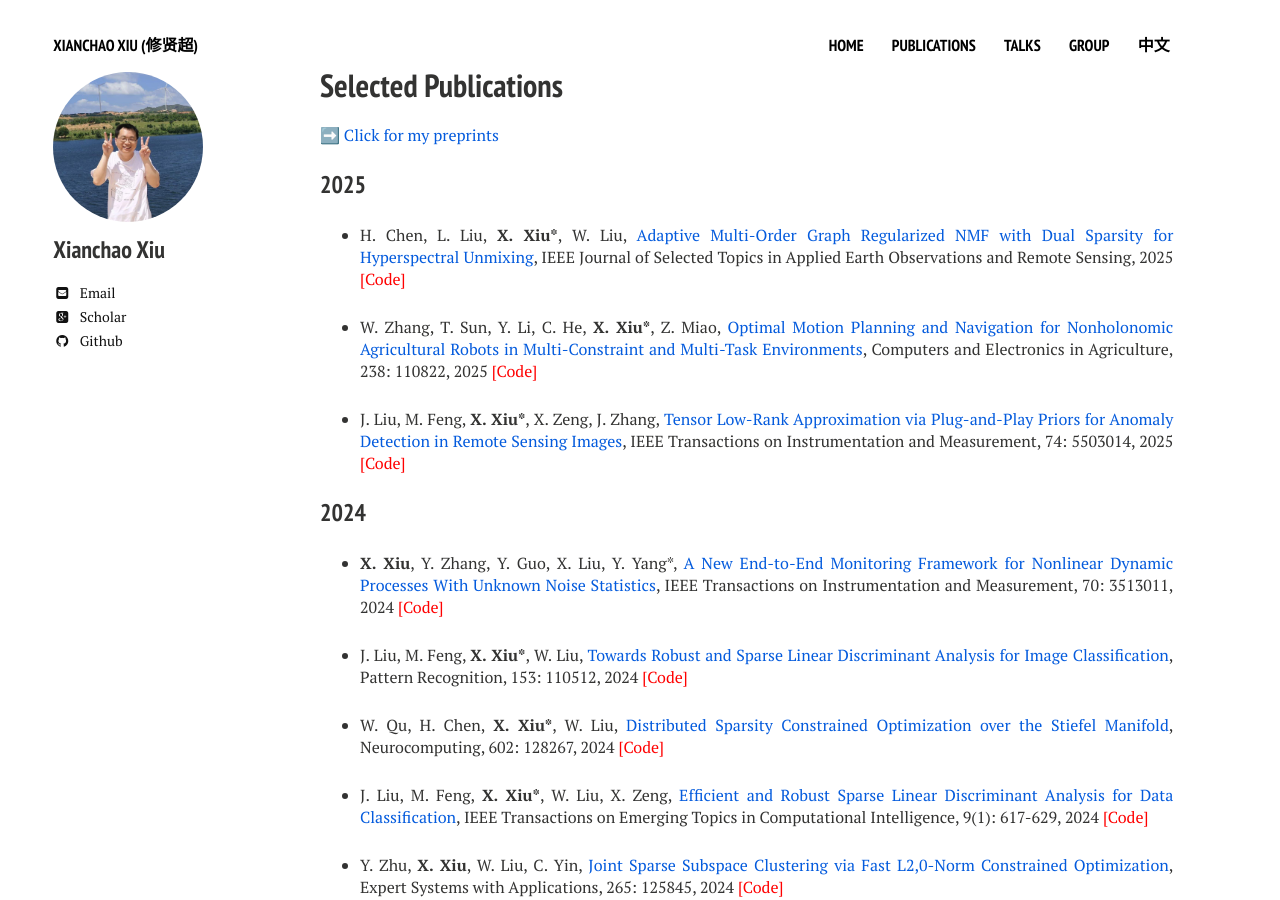
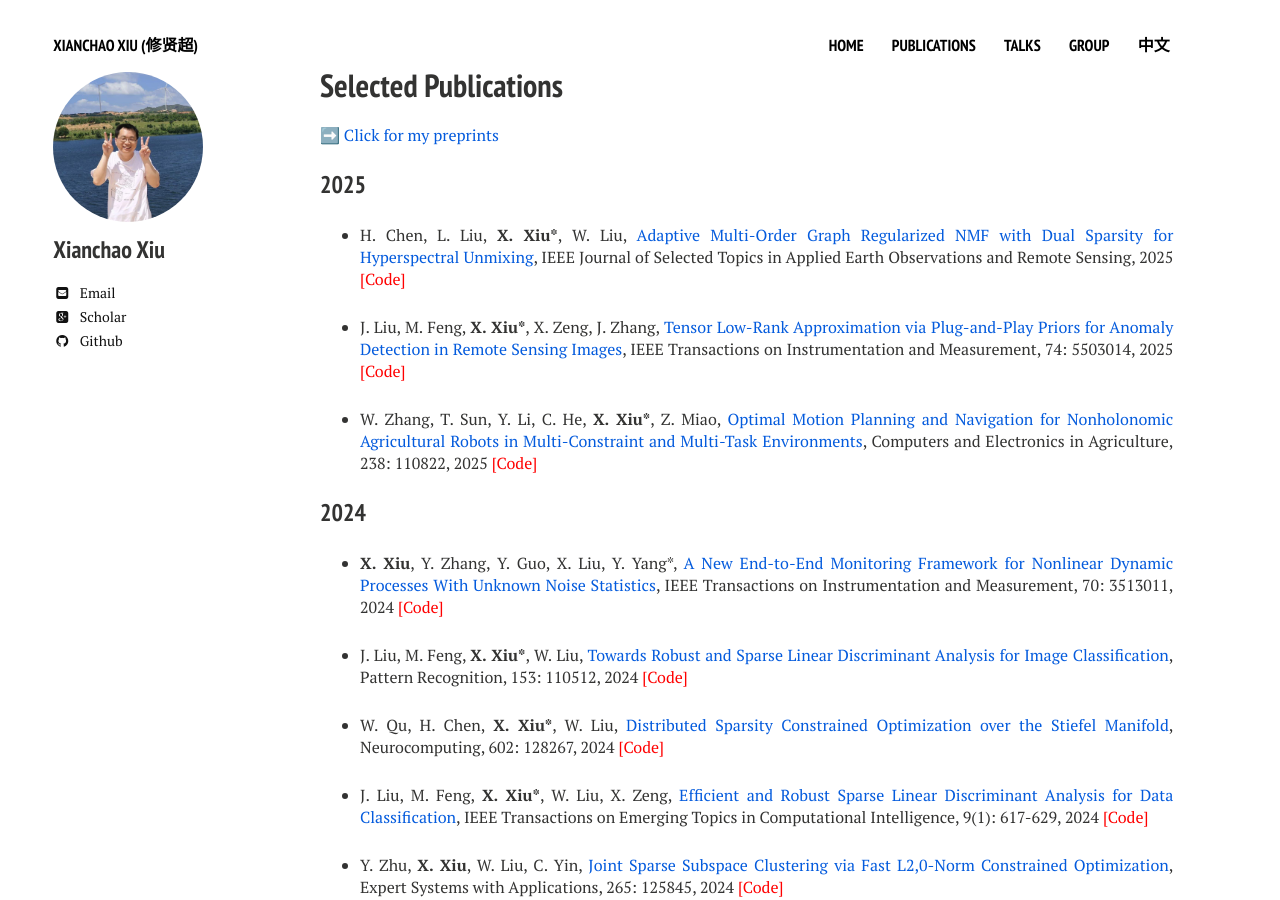
Before and after one commit to xianchaoxiu/xianchaoxiu.github.io, a Jekyll site: the page built from publications/index.md, in a window 1280 px wide and 900 px high. Built offline with Jekyll 4.4.1, drawn with Linux system fonts in a browser that asks for light colours; nearby versions of some CDN libraries.

Commit message:
Update index.md

```diff
--- a/publications/index.md
+++ b/publications/index.md
@@ -15,11 +15,9 @@ share: false
 
 * H. Chen, L. Liu, <b>X. Xiu*</b>, W. Liu, <a href="https://ieeexplore.ieee.org/document/11141691" class="textlink" target="_blank">Adaptive Multi-Order Graph Regularized NMF with Dual Sparsity for Hyperspectral Unmixing</a>, IEEE Journal of Selected Topics in Applied Earth Observations and Remote Sensing, 2025 <a href="https://github.com/xianchaoxiu/MOGNMF" class="textlink" target="_blank" style="color: red;">[Code]</a>
 
-* W. Zhang, T. Sun, Y. Li, C. He, <b>X. Xiu*</b>, Z. Miao, <a href="https://doi.org/10.1016/j.compag.2025.110822" class="textlink" target="_blank">Optimal Motion Planning and Navigation for Nonholonomic Agricultural Robots in Multi-Constraint and Multi-Task Environments</a>, Computers and Electronics in Agriculture, 238: 110822, 2025 <a href="https://github.com/xianchaoxiu/MPAR" class="textlink" target="_blank" style="color: red;">[Code]</a>
-
 * J. Liu, M. Feng, <b>X. Xiu*</b>, X. Zeng, J. Zhang, <a href="https://ieeexplore.ieee.org/document/10935754" class="textlink" target="_blank">Tensor Low-Rank Approximation via Plug-and-Play Priors for Anomaly Detection in Remote Sensing Images</a>, IEEE Transactions on Instrumentation and Measurement, 74: 5503014, 2025 <a href="https://github.com/xianchaoxiu/PnP-TLRA" class="textlink" target="_blank" style="color: red;">[Code]</a>
 
-
+* W. Zhang, T. Sun, Y. Li, C. He, <b>X. Xiu*</b>, Z. Miao, <a href="https://doi.org/10.1016/j.compag.2025.110822" class="textlink" target="_blank">Optimal Motion Planning and Navigation for Nonholonomic Agricultural Robots in Multi-Constraint and Multi-Task Environments</a>, Computers and Electronics in Agriculture, 238: 110822, 2025 <a href="https://github.com/xianchaoxiu/MPAR" class="textlink" target="_blank" style="color: red;">[Code]</a>
 
 
 
```
